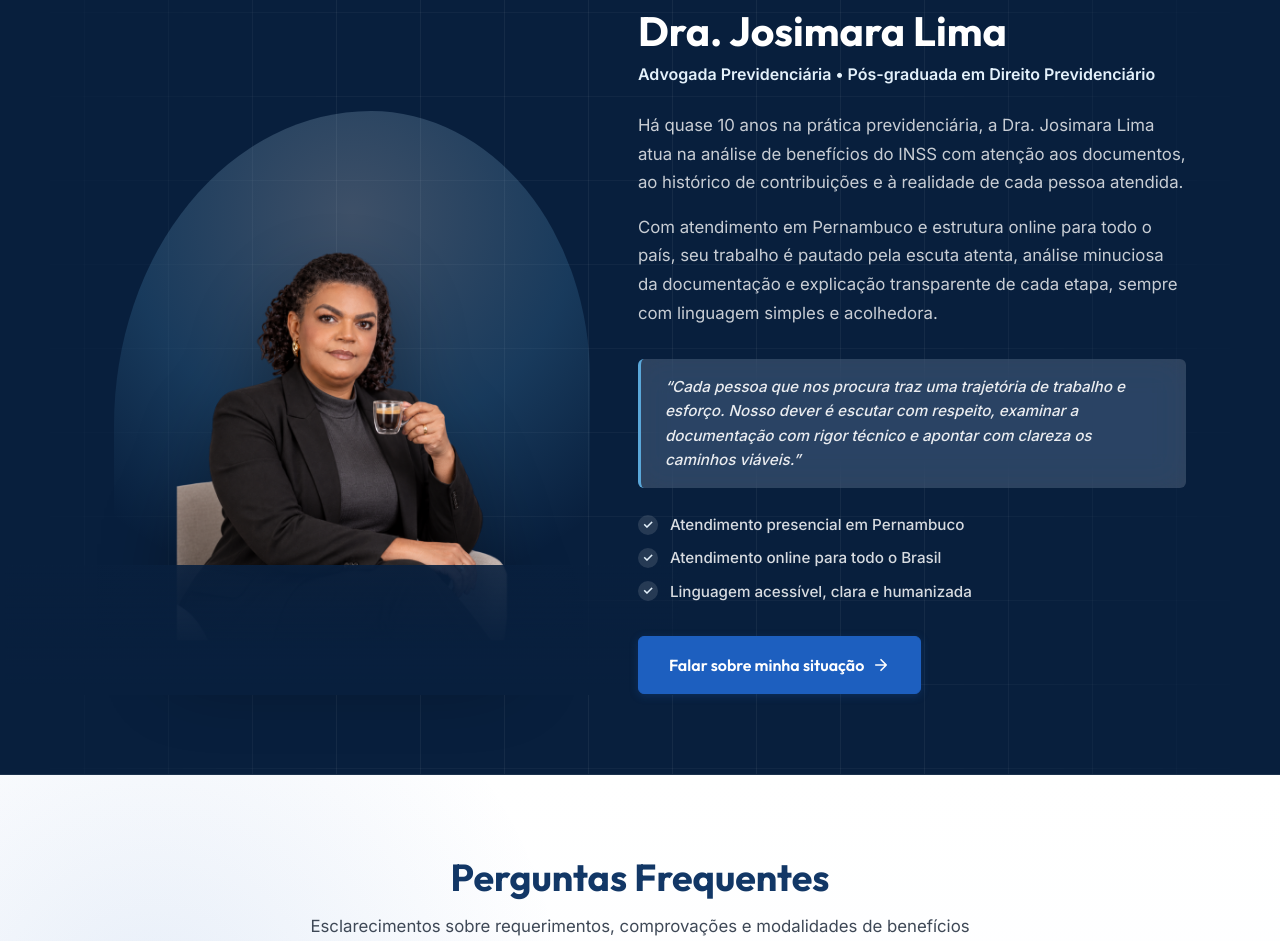
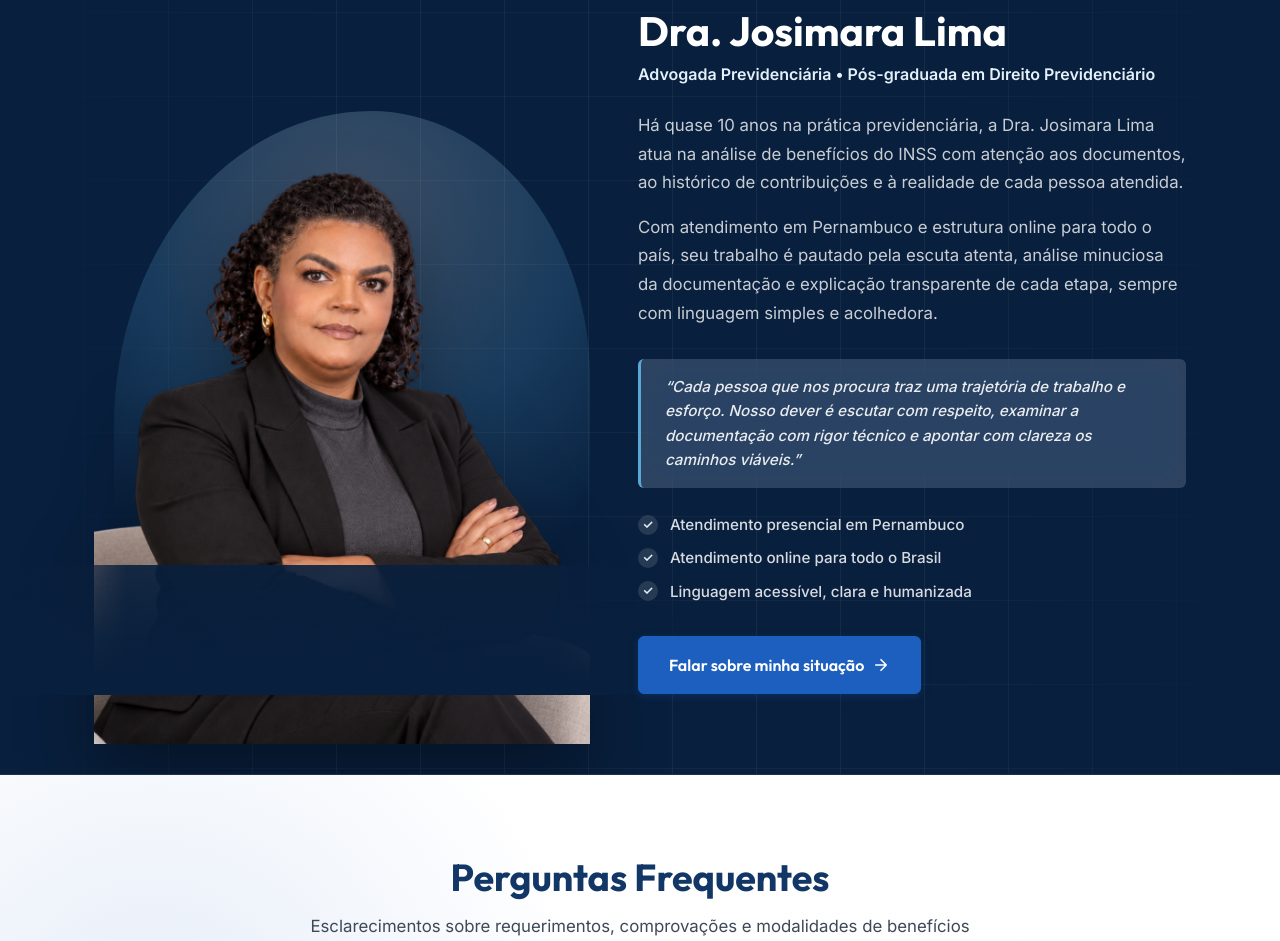
Before and after one commit to Reinatofarias/advjosimaralima, a Next.js app: page / in a window 1280 px wide. Shown: the part 2780-3721 px from the top of the page. Built offline with nearby package versions, Linux system fonts and the light colour scheme; no server answers.

Commit message:
assets: troca foto da secao biografica

```diff
--- a/src/components/sections/AboutJosimara/AboutJosimara.tsx
+++ b/src/components/sections/AboutJosimara/AboutJosimara.tsx
@@ -14,7 +14,7 @@ export const AboutJosimara: React.FC = () => {
               <div className={styles.portraitFrame}>
                 <div className={styles.innerMat}>
                   <Image
-                    src="/pictures/2.png"
+                    src="/pictures/6.png"
                     alt="Dra. Josimara Lima em atendimento profissional"
                     width={1080}
                     height={1350}
```
Also changed, not shown: public/pictures/6.png (added).
